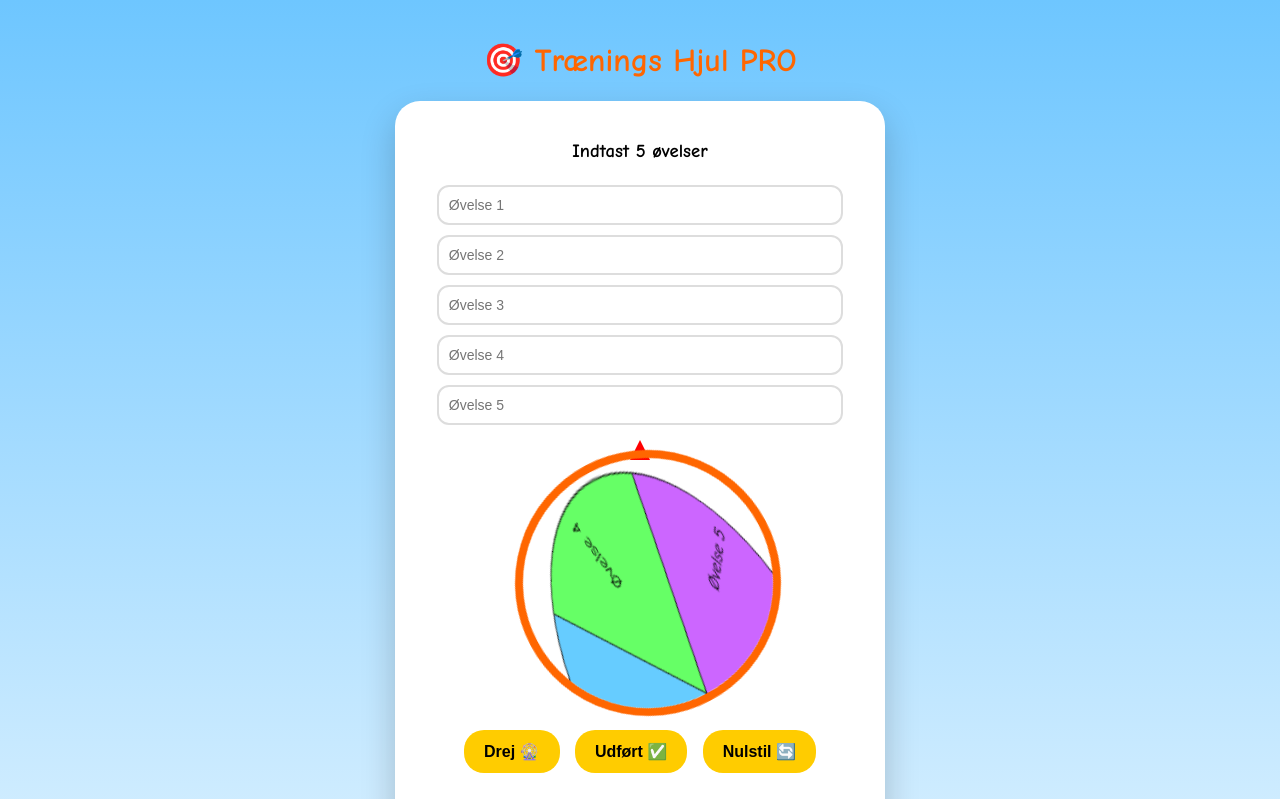
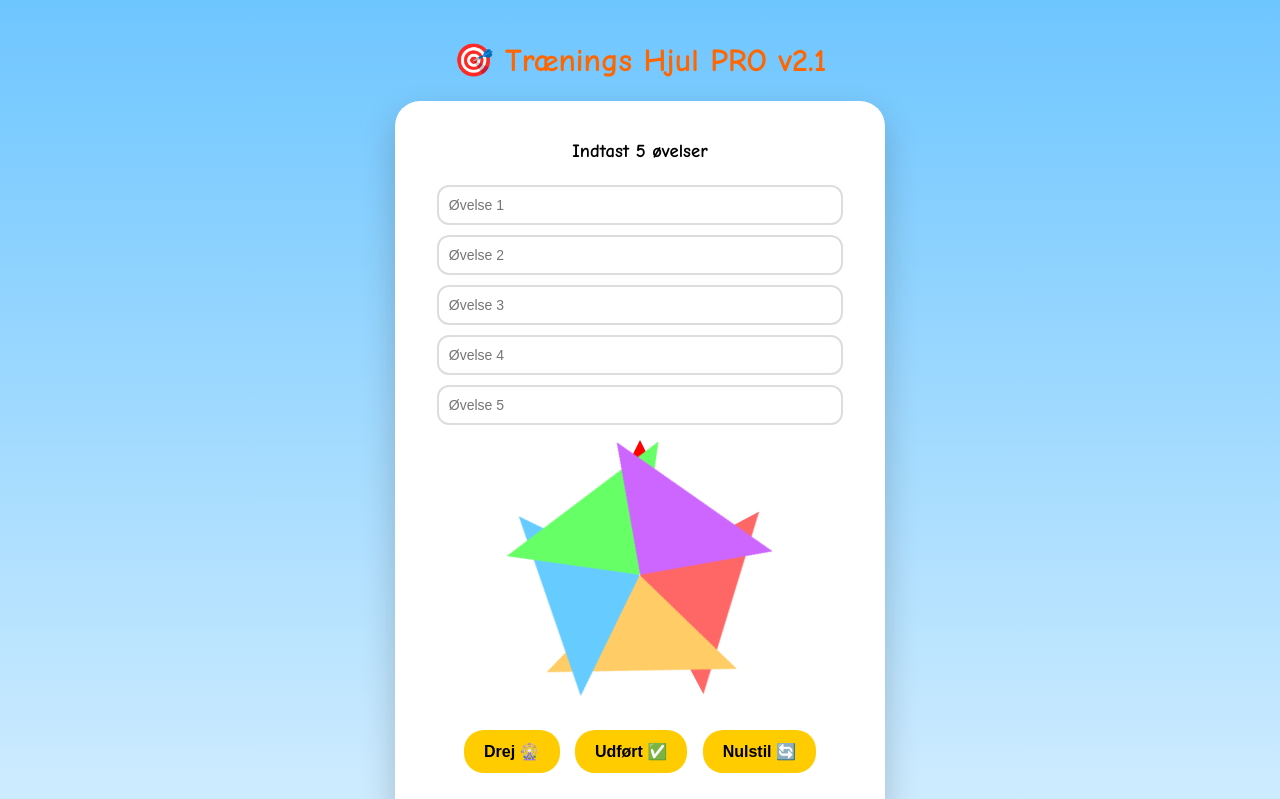
Before and after one commit to rasmusrommedal/traenings-app, a plain HTML site: page index.html in a window 1280 px wide. Both pictures are taken after a click on the button "Drej 🎡". Shown: the top 799 px of the page. Drawn offline with Linux system fonts and the light colour scheme.

Commit message:
Add files via upload

```diff
--- a/index.html
+++ b/index.html
@@ -3,7 +3,7 @@
 <head>
 <meta charset="UTF-8">
 <meta name="viewport" content="width=device-width, initial-scale=1.0">
-<title>Laurits' træningshjul</title>
+<title>Trænings Lykkehjul PRO v2.1</title>
 <link rel="manifest" href="manifest.json">
 <meta name="theme-color" content="#ff6600">
 
@@ -16,7 +16,6 @@
     padding: 20px;
     overflow-x: hidden;
 }
-
 .container {
     background: white;
     padding: 20px;
@@ -25,29 +24,9 @@
     margin: auto;
     box-shadow: 0 15px 35px rgba(0,0,0,0.2);
 }
-
 h1 { color: #ff6600; }
-
-input {
-    margin: 5px;
-    padding: 10px;
-    border-radius: 12px;
-    border: 2px solid #ddd;
-    width: 85%;
-    font-size: 14px;
-}
-
-button {
-    padding: 12px 20px;
-    margin: 10px 5px;
-    font-size: 16px;
-    border-radius: 20px;
-    border: none;
-    background-color: #ffcc00;
-    cursor: pointer;
-    font-weight: bold;
-}
-
+input { margin: 5px; padding: 10px; border-radius: 12px; border: 2px solid #ddd; width: 85%; font-size: 14px; }
+button { padding: 12px 20px; margin: 10px 5px; font-size: 16px; border-radius: 20px; border: none; background-color: #ffcc00; cursor: pointer; font-weight: bold; }
 button:hover { background-color: #ff9900; }
 
 #wheel-container {
@@ -56,27 +35,34 @@
     width: 250px;
     height: 250px;
 }
-
 #wheel {
+    position: relative;
     width: 100%;
     height: 100%;
     border-radius: 50%;
-    border: 8px solid #ff6600;
-    transition: transform 4s cubic-bezier(0.25, 1, 0.5, 1);
+    transition: transform 4s cubic-bezier(0.25,1,0.5,1);
 }
-
-#wheel canvas {
-    width: 100%;
-    height: 100%;
+.sector {
+    position: absolute;
+    width: 50%;
+    height: 50%;
+    top: 50%;
+    left: 50%;
+    transform-origin: 0% 0%;
+    clip-path: polygon(0% 0%, 100% 0%, 0% 100%);
+    display: flex;
+    align-items: flex-end;
+    justify-content: flex-end;
+    font-size: 12px;
+    font-weight: bold;
+    padding: 5px;
 }
-
 #pointer {
     position: absolute;
     top: -10px;
     left: 50%;
     margin-left: -10px;
-    width: 0;
-    height: 0;
+    width: 0; height: 0;
     border-left: 10px solid transparent;
     border-right: 10px solid transparent;
     border-bottom: 20px solid red;
@@ -87,27 +73,25 @@
 
 .reward-img { height: 150px; width: 100px; border-radius: 12px; box-shadow: 0 8px 20px rgba(0,0,0,0.35); opacity: 0.5; transition: 0.4s; }
 .reward-img.active { opacity: 1; transform: scale(1.1); }
-
 #rewardMessage { font-size: 20px; color: #ff0000; font-weight: bold; margin-top: 10px; }
 
 /* Konfetti */
 .confetti-piece {
     position: absolute;
     width: 8px; height: 8px;
-    background-color: #ffcc00;
     opacity: 0.8;
     animation: fall 3s linear forwards;
+    z-index: 9999;
 }
 @keyframes fall {
     0% { transform: translateY(0px) rotate(0deg); }
-    100% { transform: translateY(500px) rotate(360deg); opacity: 0; }
+    100% { transform: translateY(600px) rotate(360deg); opacity: 0; }
 }
 </style>
 </head>
+<body>
 
-<body>
-<h1>🎯 Trænings Hjul PRO</h1>
-
+<h1>🎯 Trænings Hjul PRO v2.1</h1>
 <div class="container">
 
 <h3>Indtast 5 øvelser</h3>
@@ -119,7 +103,7 @@
 
 <div id="wheel-container">
     <div id="pointer"></div>
-    <canvas id="wheel"></canvas>
+    <div id="wheel"></div>
 </div>
 
 <button onclick="spinWheel()">Drej 🎡</button>
@@ -155,53 +139,35 @@
 }
 
 function drawWheel() {
-    const canvas = document.getElementById("wheel");
-    const ctx = canvas.getContext("2d");
-    const sectors = [
-        {color:"#FF6666", label: ex1.value || "Øvelse 1"},
-        {color:"#FFCC66", label: ex2.value || "Øvelse 2"},
-        {color:"#66CCFF", label: ex3.value || "Øvelse 3"},
-        {color:"#66FF66", label: ex4.value || "Øvelse 4"},
-        {color:"#CC66FF", label: ex5.value || "Øvelse 5"}
+    const wheel = document.getElementById("wheel");
+    wheel.innerHTML="";
+    const exercises = [
+        ex1.value || "Øvelse 1",
+        ex2.value || "Øvelse 2",
+        ex3.value || "Øvelse 3",
+        ex4.value || "Øvelse 4",
+        ex5.value || "Øvelse 5"
     ];
-    const center = canvas.width/2;
-    const radius = canvas.width/2 - 5;
-    const step = 2 * Math.PI / sectors.length;
-
-    ctx.clearRect(0,0,canvas.width,canvas.height);
-    ctx.save();
-    ctx.translate(center,center);
-
-    sectors.forEach((sec,i)=>{
-        ctx.beginPath();
-        ctx.moveTo(0,0);
-        ctx.arc(0,0,radius,i*step,(i+1)*step);
-        ctx.fillStyle = sec.color;
-        ctx.fill();
-        ctx.strokeStyle="#000";
-        ctx.stroke();
-        ctx.save();
-        ctx.rotate(i*step + step/2);
-        ctx.fillStyle="#000";
-        ctx.font="14px Comic Sans MS";
-        ctx.textAlign="right";
-        ctx.fillText(sec.label,radius-10,0);
-        ctx.restore();
-    });
-
-    ctx.restore();
+    const colors = ["#FF6666","#FFCC66","#66CCFF","#66FF66","#CC66FF"];
+    for(let i=0;i<5;i++){
+        const sec = document.createElement("div");
+        sec.className="sector";
+        sec.style.backgroundColor=colors[i];
+        sec.style.transform = `rotate(${i*72}deg)`;
+        sec.innerText = exercises[i];
+        wheel.appendChild(sec);
+    }
 }
 
-function spinWheel() {
+function spinWheel(){
     drawWheel();
     const spins = Math.floor(Math.random()*5 + 5); // 5-9 spins
     const deg = spins*360 + Math.floor(Math.random()*360);
     wheelRotation += deg;
-    const canvas = document.getElementById("wheel");
-    canvas.style.transform = `rotate(${wheelRotation}deg)`;
+    document.getElementById("wheel").style.transform = `rotate(${wheelRotation}deg)`;
 }
 
-function completeExercise() {
+function completeExercise(){
     exerciseCount++;
     if(exerciseCount >=5){
         exerciseCount=0;
@@ -234,16 +200,18 @@
     const rewardCard = document.getElementById("rewardCard");
     rewardMsg.innerText="🎉 DU HAR VUNDET ET POKÉMON KORT! 🎉";
     rewardCard.classList.add("active");
-    createConfetti();
+    createConfetti(200); // meget konfetti
 }
 
-function createConfetti(){
-    for(let i=0;i<100;i++){
+function createConfetti(amount){
+    for(let i=0;i<amount;i++){
         const div = document.createElement("div");
         div.classList.add("confetti-piece");
         div.style.left=Math.random()*window.innerWidth+"px";
         div.style.backgroundColor=`hsl(${Math.random()*360},100%,50%)`;
-        div.style.animationDuration=(Math.random()*2+3)+"s";
+        div.style.width = (Math.random()*6+4)+"px";
+        div.style.height = (Math.random()*6+4)+"px";
+        div.style.animationDuration = (Math.random()*2+2)+"s";
         document.body.appendChild(div);
         setTimeout(()=>{div.remove();},4000);
     }
```
Also changed, not shown: service-worker.js (line endings or trailing spaces).
